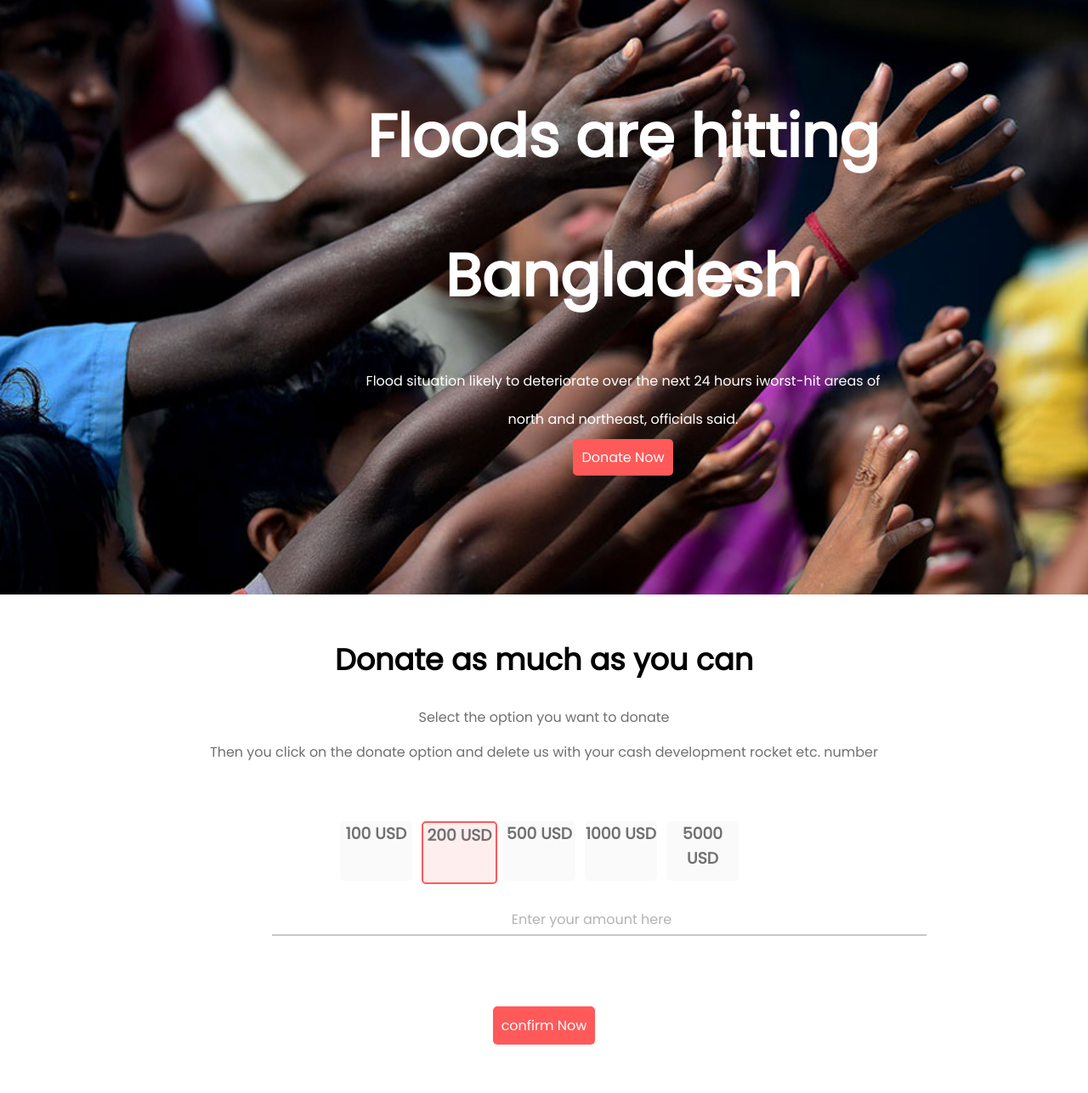
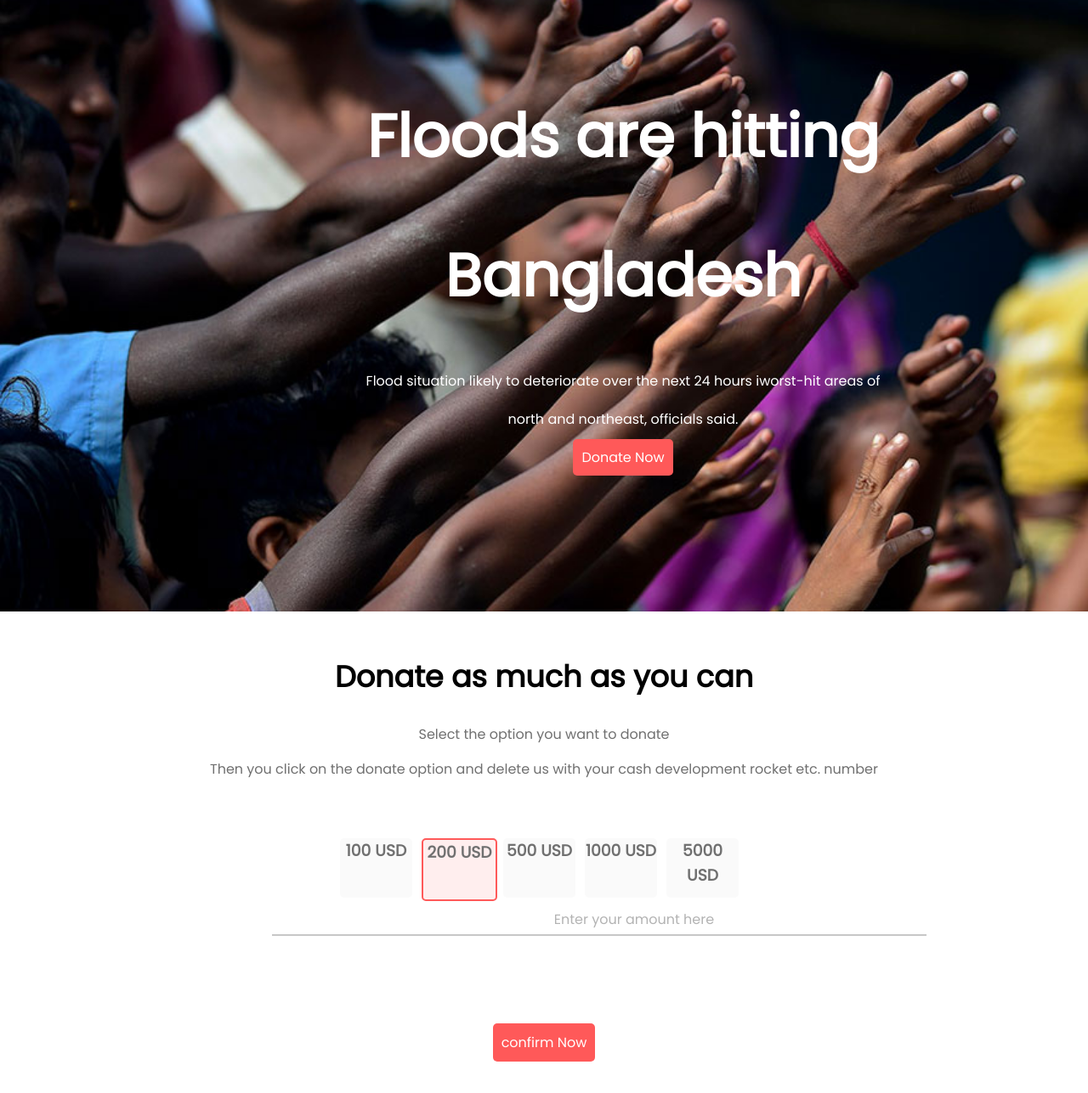
Before and after one commit to zasimmallick/donate-today, a plain HTML site: page index.html in a window 1280 px wide. Shown: the top 1287 px of the page at 85% size. Drawn offline with Linux system fonts and the light colour scheme.

Commit message:
last added

```diff
--- a/style.css
+++ b/style.css
@@ -22,7 +22,7 @@ h2{
 .donate-image{
   background-image: url(image/donation13.jpg);
   background-color: #cccccc;
-  height: 700px;
+  height: 720px;
   background-position: center;
   background-repeat: no-repeat;
   background-size: cover;
@@ -116,7 +116,7 @@ border-radius: 5px;
   position: absolute;
   width: 192px;
   height: 28px;
-  left: 600px;
+  left: 650px;
   top: 770px;
   margin-top: 300px;
 
```
